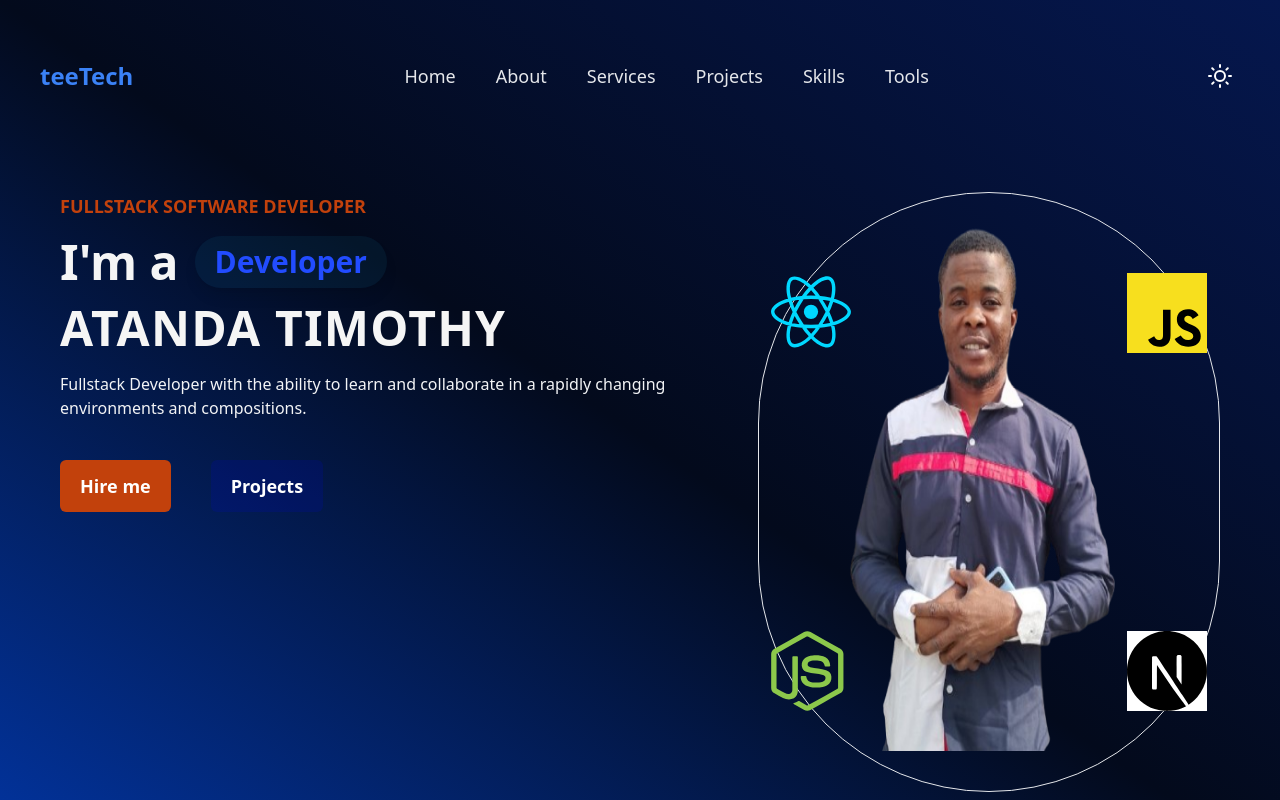
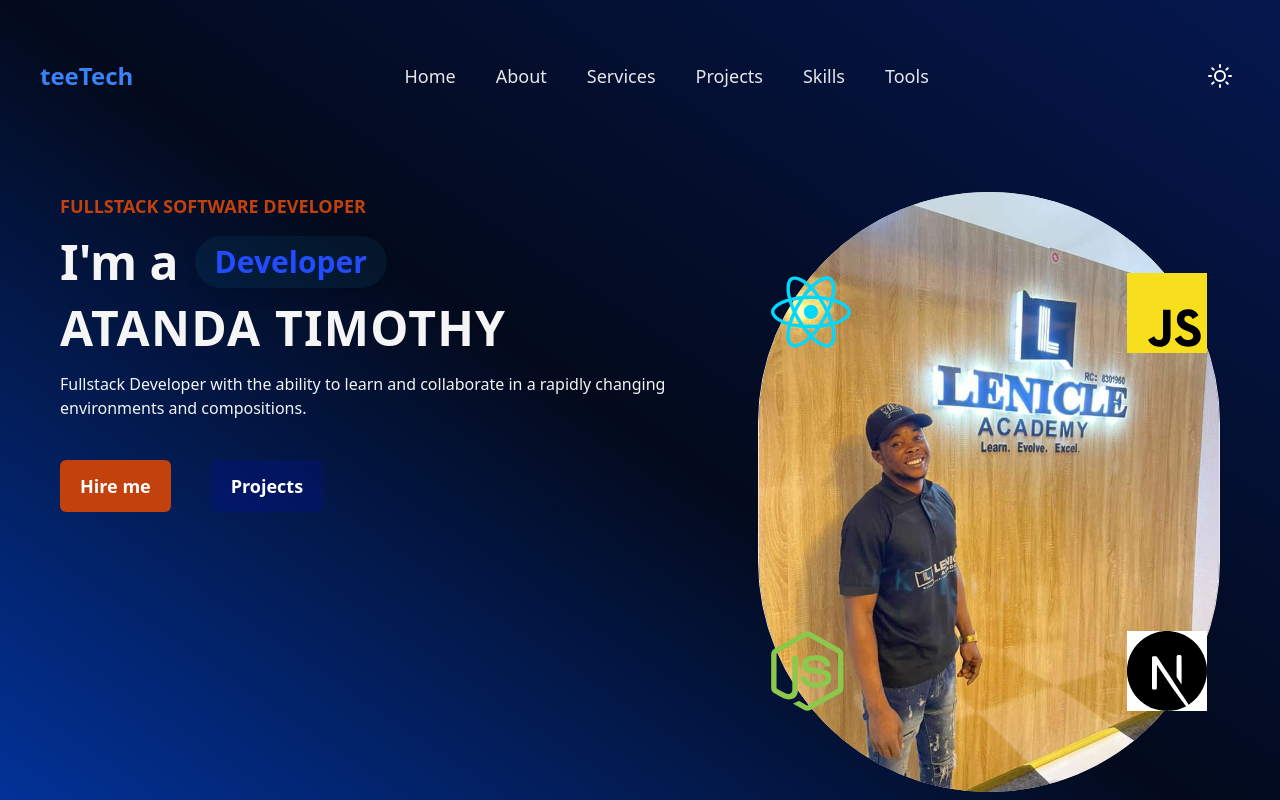
Before and after one commit to teeTech32/My-fullstack-portfolio, a React (Create React App) app: page / in a window 1280 px wide. Shown: the top 800 px of the page. Built offline with nearby package versions, Linux system fonts and the light colour scheme.

Commit message:
Header.jsx

```diff
--- a/src/components/Header.jsx
+++ b/src/components/Header.jsx
@@ -1,12 +1,37 @@
-import React from 'react'
+import {useEffect, useState} from 'react'
 import Edit1 from '../assets/Edit2.png'
 import reactjs from '../assets/reactjs.svg'
 import javascript from '../assets/javascript.svg'
 import nodejs from '../assets/nodejs-icon.svg'
 import nextjs from '../assets/next-js.svg'
 import {toast} from 'react-toastify'
+import lenicle1 from '../assets/Me@Lenicle3.jpg'
+import lenicle2 from '../assets/Me@Lenicle2.jpg'
+import lenicle3 from '../assets/Me@Lenicle4.jpg'
+import lenicle4 from '../assets/Me@Linecle1.jpg'
+import lenicle5 from '../assets/Me@Linecle5.jpg'
+
+const images = [
+  {image: lenicle1, alt: 'Me@Lenicle3'},
+  {image: lenicle2, alt: 'Me@Lenicle2'},
+  {image: lenicle3, alt: 'Me@Lenicle4'},
+  {image: lenicle4, alt: 'Me@Lenicle1'},
+  {image: lenicle5, alt: 'Me@Lenicle5'}
+]
 
 function Header() {
+
+  const [currentImageIndex, setCurrentImageIndex] = useState(0)
+
+  useEffect(()=>{
+    const timetInterval = setInterval(()=>{
+      setCurrentImageIndex((preIndex)=>(
+        preIndex < images.length - 1 ? preIndex + 1 : 0
+      ))
+    }, 5000)
+    return ()=> clearInterval(timetInterval)
+  },[])
+
   return (
     <div class="w-full flex flex-col px-8 md:px-10 lg:flex-row py-20 gap-10 2xl:gap-20">
       <div class="flex flex-col mb-20 lg:mb-0"
@@ -48,12 +73,12 @@ function Header() {
         </div>
       </div>
       <div class="w-[320px] h-[320px] md:w-[600px] md:h-[600px] 2xl:w-[700px] 2xl:h-[700px] border-gray-600 dark:border-gray-200 rounded-full  border lg:mt-0 relative md:mt-20 flex items-center justify-center ">
-        <img src={Edit1} alt='ProfileImage' class="w-auto h-full -top-5 md:-top-10 absolute"
-          data-aos='fade-down'
-          data-aos-offset='200'
-          data-aos-delay='50'
-          data-aos-duration='500'
-          data-aos-easing='ease-in-out'/>
+         {images.map((image, index)=>(
+          <img key = {index}
+               src={image.image}
+               alt={image.alt} class={`w-[320px] h-[320px] md:w-[600px] md:h-[600px] 2xl:w-[700px] 2xl:h-[700px] rounded-full absolute object-cover transition-opacity ease-in-out duration-1000 ${index === currentImageIndex ? 'opacity-100' : 'opacity-0'}`}
+          />
+        ))}
         <div class="w-full h-full rounded-full relative"
           data-aos='fade-up'
           data-aos-offset='200'
```
